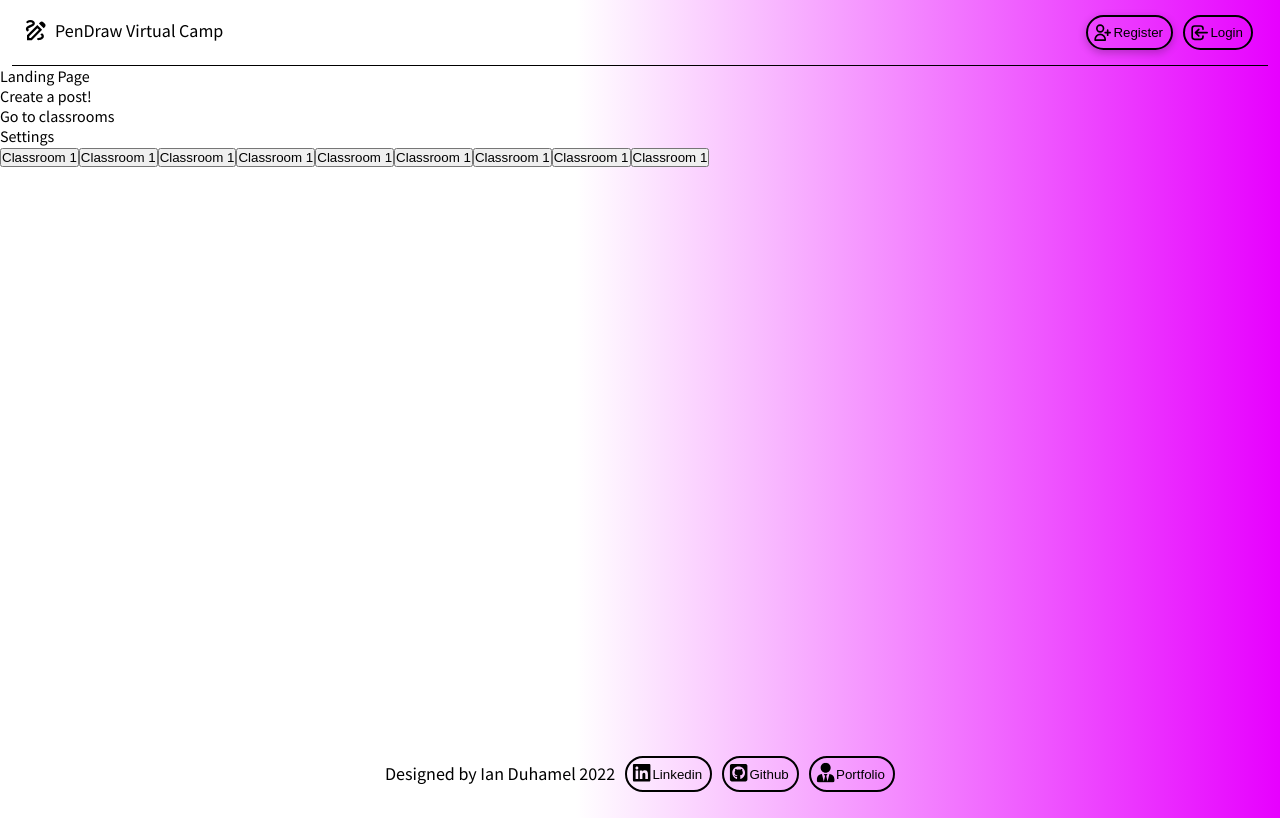
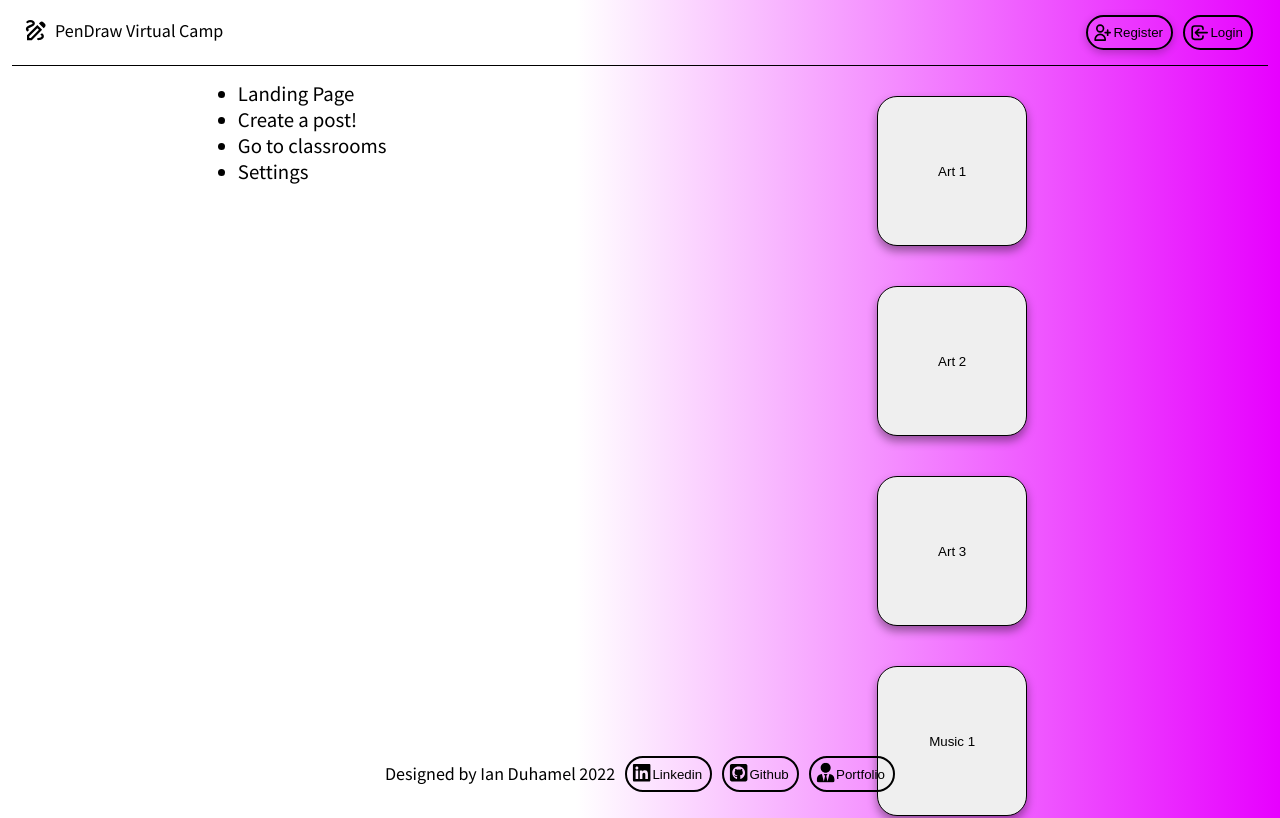
Before and after one commit to Ianduha13/Pendraw-Virtual-Camp, a React (Create React App) app in the folder frontend/: page /dashboard in a window 1280 px wide. Shown: the top 818 px of the page. Built offline with nearby package versions, Linux system fonts and the light colour scheme.

Commit message:
Adding Dashboard Styles

```diff
--- /dev/null
+++ b/frontend/src/components/styles/Dashboard.css
@@ -0,0 +1,23 @@
+.md-container{
+  margin-top: 10px;
+  width: 100%;
+  height: 100%;
+  display: flex;
+  justify-content: space-around;
+}
+.left-container ul{
+  font-size: 1.3rem;
+  margin: 5px;
+}
+.btn-container{
+  display: grid;
+
+}
+.classroom-btn{
+  margin: 20px 20px;
+  height: 150px;
+  width: 150px;
+  border: 1px solid #000;
+  border-radius: 20px;
+  box-shadow: rgba(0, 0, 0, 0.40) 0px 5px 10px;
+}
--- a/frontend/src/pages/Dashboard.js
+++ b/frontend/src/pages/Dashboard.js
@@ -1,9 +1,9 @@
 import React from "react"
 import { Link } from "react-router-dom"
-
+import "../components/styles/Dashboard.css"
 const Dashboard = ({ user }) => {
   return (
-    <div className='container'>
+    <div className='md-container'>
       <div className='left-container'>
         <ul>
           <li>
@@ -22,12 +22,12 @@ const Dashboard = ({ user }) => {
       </div>
       <div className='right-container'>
         <div className='btn-container'>
-          <button className='classroom-btn'>Classroom 1</button>
-          <button className='classroom-btn'>Classroom 1</button>
-          <button className='classroom-btn'>Classroom 1</button>
-          <button className='classroom-btn'>Classroom 1</button>
-          <button className='classroom-btn'>Classroom 1</button>
-          <button className='classroom-btn'>Classroom 1</button>
+          <button className='classroom-btn art-btn'>Art 1</button>
+          <button className='classroom-btn art-btn'>Art 2</button>
+          <button className='classroom-btn art-btn'>Art 3</button>
+          <button className='classroom-btn music-btn'>Music 1</button>
+          <button className='classroom-btn music-btn'>Music 2</button>
+          <button className='classroom-btn music-btn'>Music 3</button>
           <button className='classroom-btn'>Classroom 1</button>
           <button className='classroom-btn'>Classroom 1</button>
           <button className='classroom-btn'>Classroom 1</button>
```
